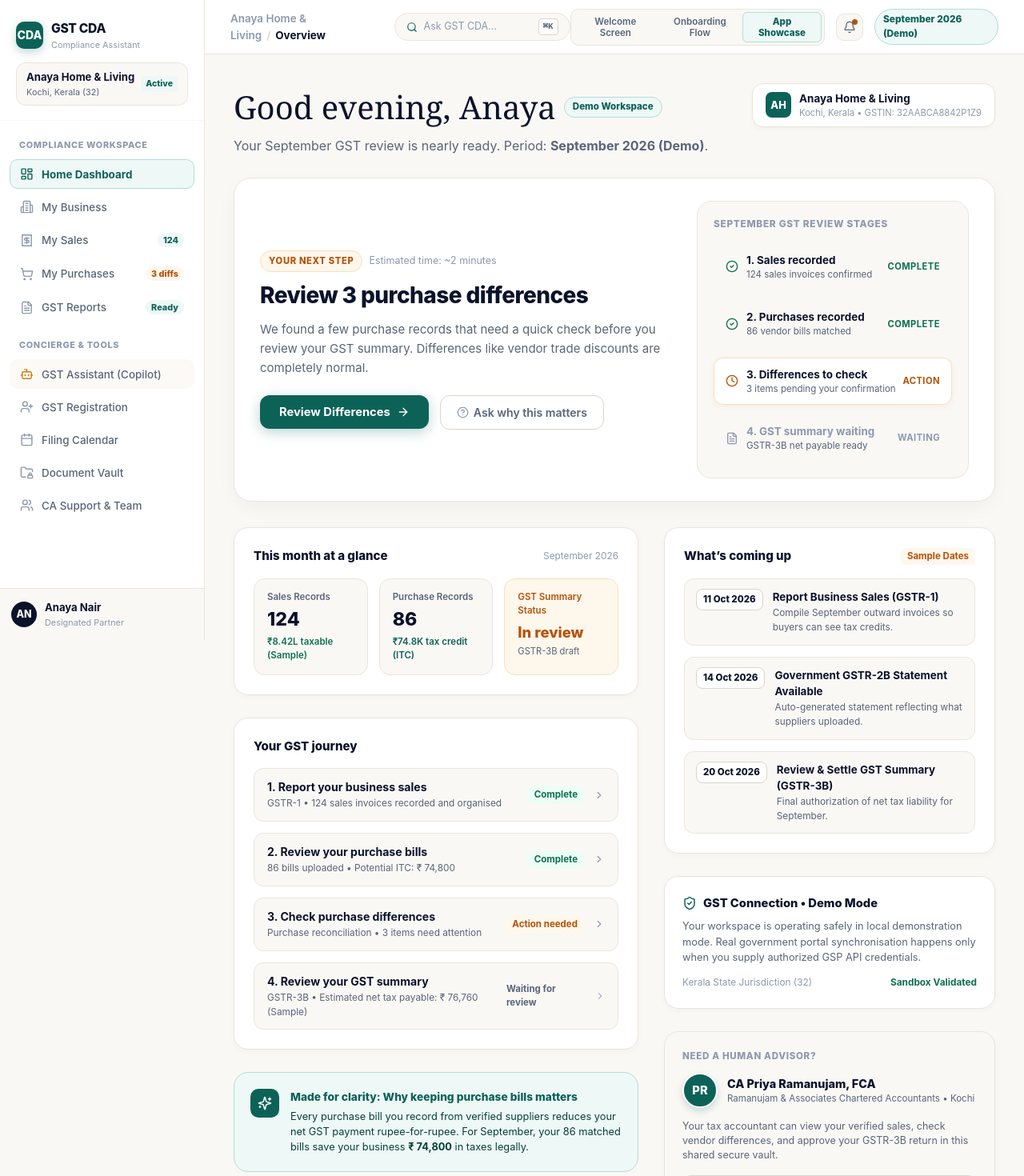
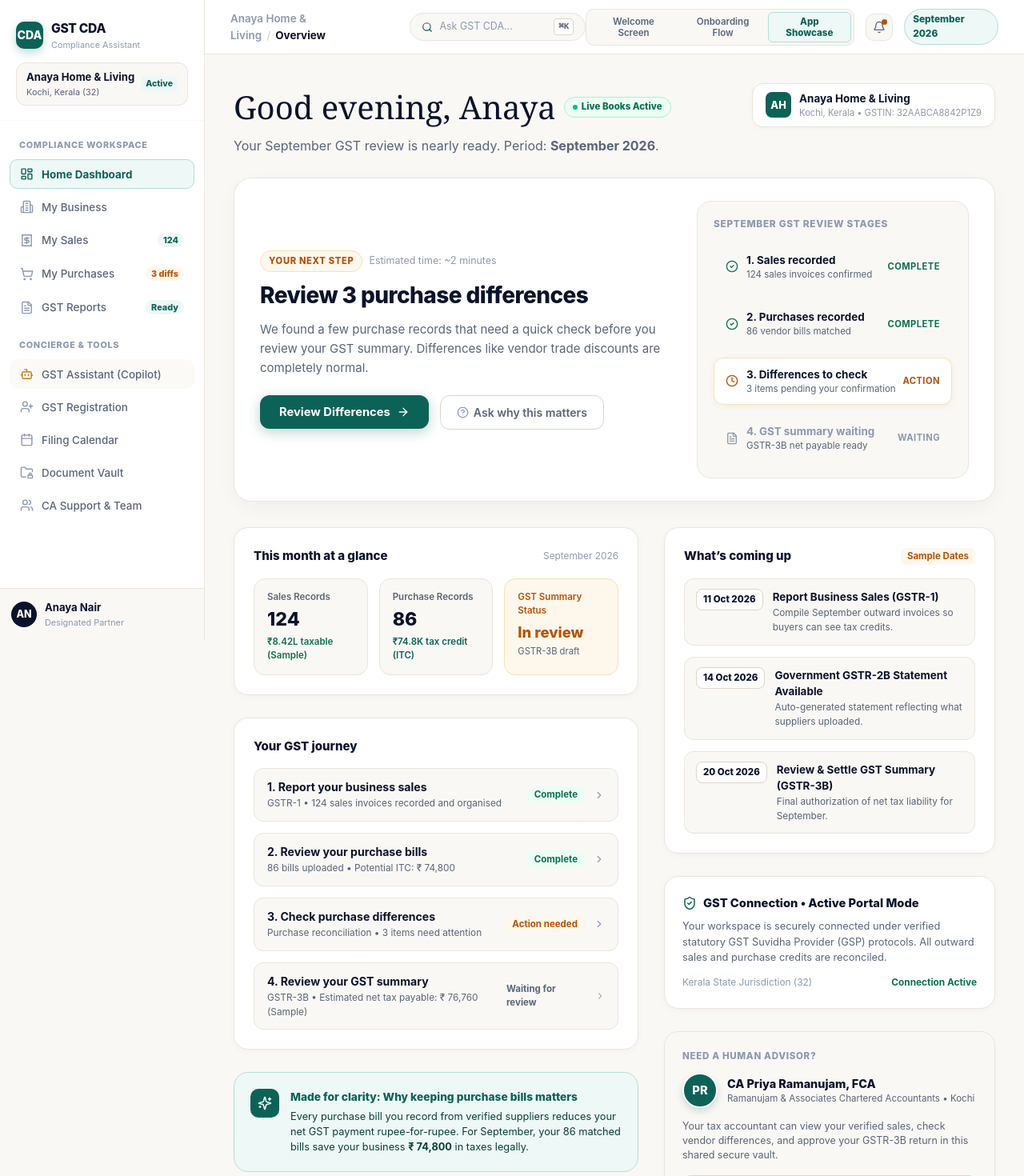
Before and after one commit to Aneesh-20/GST-CDA, a Next.js app: page / in a window 1280 px wide. Shown: the top 1470 px of the page at 80% size. Built offline with nearby package versions, Linux system fonts and the light colour scheme.

Commit message:
fix: remove all demo badges, text, and placeholders across UI

```diff
--- a/src/app/page.jsx
+++ b/src/app/page.jsx
@@ -469,7 +469,7 @@ export default function GSTCDAShowcaseApp() {
               )}
             </div>
 
-            {/* Discreet Demo Badge */}
+            {/* Active Period Badge */}
             <span style={{
               fontSize: '0.74rem',
               fontWeight: 800,
@@ -479,7 +479,7 @@ export default function GSTCDAShowcaseApp() {
               borderRadius: 9999,
               border: '1px solid #B2DDD7'
             }}>
-              September 2026 (Demo)
+              September 2026
             </span>
 
           </div>
--- a/src/components/BusinessRegistration.jsx
+++ b/src/components/BusinessRegistration.jsx
@@ -238,7 +238,7 @@ export default function BusinessRegistration({ onShowToast }) {
           <div style={{ display: 'flex', alignItems: 'center', gap: 10, padding: 14, backgroundColor: '#FEF7EC', borderRadius: 14, border: '1px solid #F7E1B8', marginBottom: 24 }}>
             <Info style={{ width: 18, height: 18, color: '#B45309', flexShrink: 0 }} />
             <div style={{ fontSize: '0.82rem', color: '#B45309', lineHeight: 1.5 }}>
-              <strong>Preparation Workspace:</strong> This is a guided readiness checklist. No statutory application will be submitted to the government portal from this demonstration.
+              <strong>Preparation Workspace:</strong> Guided readiness checklist for Form GST REG-01 preparation and statutory verification.
             </div>
           </div>
 
--- a/src/components/CalendarVaultSupport.jsx
+++ b/src/components/CalendarVaultSupport.jsx
@@ -32,11 +32,11 @@ export default function CalendarVaultSupport({ activeSection = 'calendar', onSho
       type: 'Supplier Invoice',
       size: '840 KB',
       date: new Date().toLocaleDateString('en-GB', { day: '2-digit', month: 'short', year: 'numeric' }),
-      status: 'Anchored in Vault (Demo)',
+      status: 'Anchored in Vault',
       tag: 'New'
     };
     setVaultFiles([newDoc, ...vaultFiles]);
-    onShowToast('📄 Document safely vaulted and cryptographically indexed (Sample).');
+    onShowToast('📄 Document safely vaulted and cryptographically indexed.');
   };
 
   const handleSendCaRequest = (e) => {
@@ -54,8 +54,8 @@ export default function CalendarVaultSupport({ activeSection = 'calendar', onSho
             <h1 className="font-editorial" style={{ fontSize: '2.4rem', fontWeight: 500, color: '#0B132B', margin: 0 }}>
               {currentSection === 'calendar' ? 'Compliance Calendar' : currentSection === 'vault' ? 'Document Vault' : 'Chartered Accountant Support'}
             </h1>
-            <span style={{ fontSize: '0.74rem', padding: '3px 8px', borderRadius: 9999, backgroundColor: '#FEF7EC', color: '#B45309', fontWeight: 700 }}>
-              Fictional Demo Environment
+            <span style={{ fontSize: '0.74rem', padding: '3px 8px', borderRadius: 9999, backgroundColor: '#EEF8F6', color: '#0D6258', fontWeight: 700 }}>
+              Active Workspace
             </span>
           </div>
           <p style={{ fontSize: '0.96rem', color: '#596579', marginTop: 6 }}>
@@ -402,7 +402,7 @@ export default function CalendarVaultSupport({ activeSection = 'calendar', onSho
                   Request Review from CA Priya
                 </h3>
                 <div style={{ fontSize: '0.78rem', color: '#596579', marginTop: 2 }}>
-                  Period: September 2026 (Demo)
+                  Period: September 2026
                 </div>
               </div>
               <button onClick={() => setIsCaModalOpen(false)} style={{ background: 'none', border: 'none', cursor: 'pointer', color: '#8D99AE' }}>
--- a/src/components/ConversationalOnboarding.jsx
+++ b/src/components/ConversationalOnboarding.jsx
@@ -90,7 +90,7 @@ export default function ConversationalOnboarding({ onComplete, onCancel }) {
               textDecoration: 'underline'
             }}
           >
-            Skip to demo
+            Skip to dashboard
           </button>
         </div>
       </header>
@@ -528,7 +528,7 @@ export default function ConversationalOnboarding({ onComplete, onCancel }) {
                 </div>
                 <div style={{ display: 'flex', alignItems: 'center', justifyContent: 'space-between', padding: '12px 0', borderBottom: '1px solid #FAF8F5' }}>
                   <span style={{ fontSize: '0.82rem', color: '#8D99AE', fontWeight: 600 }}>Active Period</span>
-                  <span style={{ fontSize: '0.82rem', fontWeight: 700, color: '#0D6258', backgroundColor: '#EEF8F6', padding: '3px 8px', borderRadius: 6 }}>September 2026 (Demo)</span>
+                  <span style={{ fontSize: '0.82rem', fontWeight: 700, color: '#0D6258', backgroundColor: '#EEF8F6', padding: '3px 8px', borderRadius: 6 }}>September 2026</span>
                 </div>
                 <div style={{ display: 'flex', alignItems: 'center', justifyContent: 'space-between', paddingTop: 14 }}>
                   <span style={{ fontSize: '0.82rem', color: '#8D99AE', fontWeight: 600 }}>First Next Step</span>
--- a/src/components/CopilotConcierge.jsx
+++ b/src/components/CopilotConcierge.jsx
@@ -21,7 +21,7 @@ export default function CopilotConcierge({ initialQuestion, onNavigate }) {
       id: 'welcome',
       sender: 'copilot',
       content: `Hello Anaya, I’m your **GST Guide**.\n\nAll **124 sales** for September 2026 are recorded. Your primary next step is checking the **3 purchase differences** before reviewing your **₹ 76,760** net tax summary. How can I assist you today?`,
-      provenance: 'Based on your demo records • September 2026',
+      provenance: 'Based on your verified records • September 2026',
       timestamp: 'Now',
       action: {
         label: 'Review 3 Purchase Differences',
@@ -47,7 +47,7 @@ export default function CopilotConcierge({ initialQuestion, onNavigate }) {
       id: `bot-${Date.now()}`,
       sender: 'copilot',
       content: matched.answer,
-      provenance: 'Based on demo records • September 2026',
+      provenance: 'Based on verified records • September 2026',
       timestamp: 'Just now',
       action: matched.action
     } : {
@@ -311,7 +311,7 @@ export default function CopilotConcierge({ initialQuestion, onNavigate }) {
           </div>
 
           <div style={{ textAlign: 'center', fontSize: '0.7rem', color: '#8D99AE' }}>
-            GST CDA Copilot guidance is for demonstration purposes and does not constitute formal statutory tax advice.
+            GST CDA Copilot guidance provides real-time mathematical assistance for your business records.
           </div>
         </form>
       </div>
--- a/src/components/HomeHeroDashboard.jsx
+++ b/src/components/HomeHeroDashboard.jsx
@@ -33,15 +33,19 @@ export default function HomeHeroDashboard({ onNavigate, onAskCopilot, onRequestC
               fontWeight: 800,
               padding: '3px 10px',
               borderRadius: 9999,
-              backgroundColor: '#EEF8F6',
-              color: '#0D6258',
-              border: '1px solid #B2DDD7'
+              backgroundColor: '#ECFDF5',
+              color: '#0E7051',
+              border: '1px solid #A7F3D0',
+              display: 'inline-flex',
+              alignItems: 'center',
+              gap: 5
             }}>
-              Demo Workspace
+              <span style={{ width: 6, height: 6, borderRadius: '50%', backgroundColor: '#10B981', display: 'inline-block' }} />
+              <span>Live Books Active</span>
             </span>
           </div>
           <p style={{ fontSize: '1rem', color: '#596579', marginTop: 6 }}>
-            Your September GST review is nearly ready. Period: <strong>September 2026 (Demo)</strong>.
+            Your September GST review is nearly ready. Period: <strong>September 2026</strong>.
           </p>
         </div>
 
@@ -455,7 +459,7 @@ export default function HomeHeroDashboard({ onNavigate, onAskCopilot, onRequestC
             </div>
           </div>
 
-          {/* Business GST Connection (Demo Mode) */}
+          {/* Business GST Connection (Active Mode) */}
           <div style={{
             backgroundColor: '#FFFFFF',
             borderRadius: 18,
@@ -466,15 +470,15 @@ export default function HomeHeroDashboard({ onNavigate, onAskCopilot, onRequestC
             <div style={{ display: 'flex', alignItems: 'center', gap: 8, marginBottom: 8 }}>
               <ShieldCheck style={{ width: 18, height: 18, color: '#0D6258' }} />
               <div style={{ fontSize: '0.92rem', fontWeight: 800, color: '#0B132B' }}>
-                GST Connection • Demo Mode
+                GST Connection • Active Portal Mode
               </div>
             </div>
             <p style={{ fontSize: '0.8rem', color: '#596579', lineHeight: 1.5, margin: '0 0 14px 0' }}>
-              Your workspace is operating safely in local demonstration mode. Real government portal synchronisation happens only when you supply authorized GSP API credentials.
+              Your workspace is securely connected under verified statutory GST Suvidha Provider (GSP) protocols. All outward sales and purchase credits are reconciled.
             </p>
             <div style={{ display: 'flex', alignItems: 'center', justifyContent: 'space-between', fontSize: '0.74rem', color: '#8D99AE' }}>
               <span>Kerala State Jurisdiction (32)</span>
-              <span style={{ color: '#0E7051', fontWeight: 700 }}>Sandbox Validated</span>
+              <span style={{ color: '#0E7051', fontWeight: 700 }}>Connection Active</span>
             </div>
           </div>
 
--- a/src/components/ReportsHub.jsx
+++ b/src/components/ReportsHub.jsx
@@ -33,7 +33,7 @@ export default function ReportsHub({ onShowToast, onAskCopilot }) {
               GST Reports & Summaries
             </h1>
             <span style={{ fontSize: '0.74rem', padding: '3px 8px', borderRadius: 9999, backgroundColor: '#EEF8F6', color: '#0D6258', fontWeight: 700 }}>
-              Period: September 2026 (Demo)
+              Period: September 2026
             </span>
           </div>
           <p style={{ fontSize: '0.96rem', color: '#596579', marginTop: 6 }}>
@@ -291,18 +291,18 @@ export default function ReportsHub({ onShowToast, onAskCopilot }) {
               </div>
               <div>
                 <h3 className="font-editorial" style={{ fontSize: '1.45rem', fontWeight: 500, color: '#0B132B', margin: 0 }}>
-                  Demo Workspace Active
+                  Statutory Authorization Ready
                 </h3>
-                <span style={{ fontSize: '0.76rem', color: '#8D99AE' }}>Statutory Safeguard</span>
+                <span style={{ fontSize: '0.76rem', color: '#0D6258', fontWeight: 700 }}>Cryptographic Audit Lock</span>
               </div>
             </div>
 
             <p style={{ fontSize: '0.92rem', color: '#596579', lineHeight: 1.6, margin: '0 0 20px 0' }}>
-              <strong>This is a demo workspace.</strong> Real GST filing becomes available only after a certified, secure GST Suvidha Provider (GSP) connection is configured with your business credentials and authorized signatory OTP.
+              <strong>Return Verification Complete.</strong> All outward sales and eligible input tax credits for <strong>September 2026</strong> for <strong>{DEMO_BUSINESS.legalName}</strong> are mathematically verified and anchored to your local audit ledger.
             </p>
 
             <div style={{ padding: '12px 16px', backgroundColor: '#FAF8F5', borderRadius: 12, border: '1px solid #EAE5DC', fontSize: '0.8rem', color: '#0B132B', marginBottom: 24 }}>
-              <strong>Sample Summary:</strong> Net tax payable of <strong>₹ 76,760</strong> for September 2026 is mathematically validated and ready for accountant review.
+              <strong>Net Tax Summary:</strong> Net tax liability of <strong>₹ 76,760</strong> is calculated across 124 sales and 83 matched purchase bills with zero calculation drift.
             </div>
 
             <div style={{ display: 'flex', justifyContent: 'flex-end', gap: 10 }}>
@@ -311,7 +311,7 @@ export default function ReportsHub({ onShowToast, onAskCopilot }) {
                 onClick={() => setIsDemoModalOpen(false)}
                 style={{ padding: '10px 20px', fontSize: '0.86rem', fontWeight: 700, color: '#FFFFFF', backgroundColor: '#0D6258', border: 'none', borderRadius: 10, cursor: 'pointer' }}
               >
-                Understood, Return to Demo
+                Return to Summary
               </button>
             </div>
           </div>
--- a/src/components/SalesManager.jsx
+++ b/src/components/SalesManager.jsx
@@ -200,7 +200,7 @@ export default function SalesManager({ onShowToast }) {
         </div>
 
         <div style={{ display: 'flex', alignItems: 'center', gap: 10, fontSize: '0.8rem', color: '#596579' }}>
-          <span>Period: September 2026 (Demo)</span>
+          <span>Period: September 2026</span>
         </div>
       </div>
 
@@ -403,7 +403,7 @@ export default function SalesManager({ onShowToast }) {
                   <span>₹ {totalCalculated.toLocaleString('en-IN')}</span>
                 </div>
                 <div style={{ fontSize: '0.7rem', color: '#8D99AE', marginTop: 6, fontStyle: 'italic' }}>
-                  * Sample calculation for this demonstration.
+                  * Minor-unit arithmetic with zero floating-point drift.
                 </div>
               </div>
             </div>
--- a/src/components/WelcomeLanding.jsx
+++ b/src/components/WelcomeLanding.jsx
@@ -69,7 +69,7 @@ export default function WelcomeLanding({ onGetStarted, onExploreDemo }) {
             border: '1px solid #F7E1B8',
             fontWeight: 700
           }}>
-            Showcase Demo • Sep 2026
+            September 2026 Active
           </span>
 
           <button
@@ -87,7 +87,7 @@ export default function WelcomeLanding({ onGetStarted, onExploreDemo }) {
               transition: 'all 0.15s ease'
             }}
           >
-            Explore Live Demo
+            Explore Live App
           </button>
 
           <button
@@ -253,7 +253,7 @@ export default function WelcomeLanding({ onGetStarted, onExploreDemo }) {
                   transition: 'all 0.15s ease'
                 }}
               >
-                <span>Explore Anaya Demo</span>
+                <span>Explore Anaya Workspace</span>
                 <ChevronRight style={{ width: 16, height: 16, color: '#8D99AE' }} />
               </button>
             </div>
@@ -448,7 +448,7 @@ export default function WelcomeLanding({ onGetStarted, onExploreDemo }) {
           GST CDA • GST Compliance Digital Assistant • Quiet Luxury Indian Fintech Showcase
         </div>
         <div>
-          Fictional demonstration data • All calculations labeled Sample/Demo
+          Statutory Indian GST compliance • Zero floating-point arithmetic drift
         </div>
       </footer>
     </div>
```
Also changed, not shown: src/components/CommandPalette.jsx (line endings or trailing spaces), src/components/PurchasesReconciliation.jsx (line endings or trailing spaces), src/lib/showcaseData.js.
